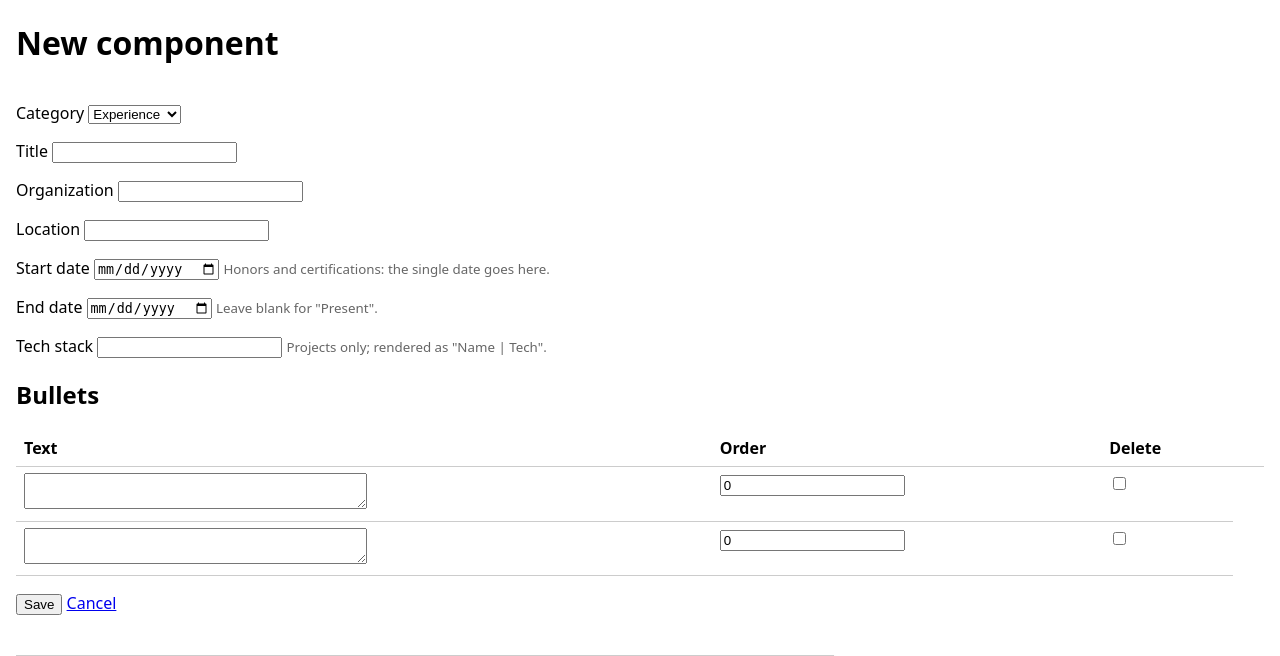
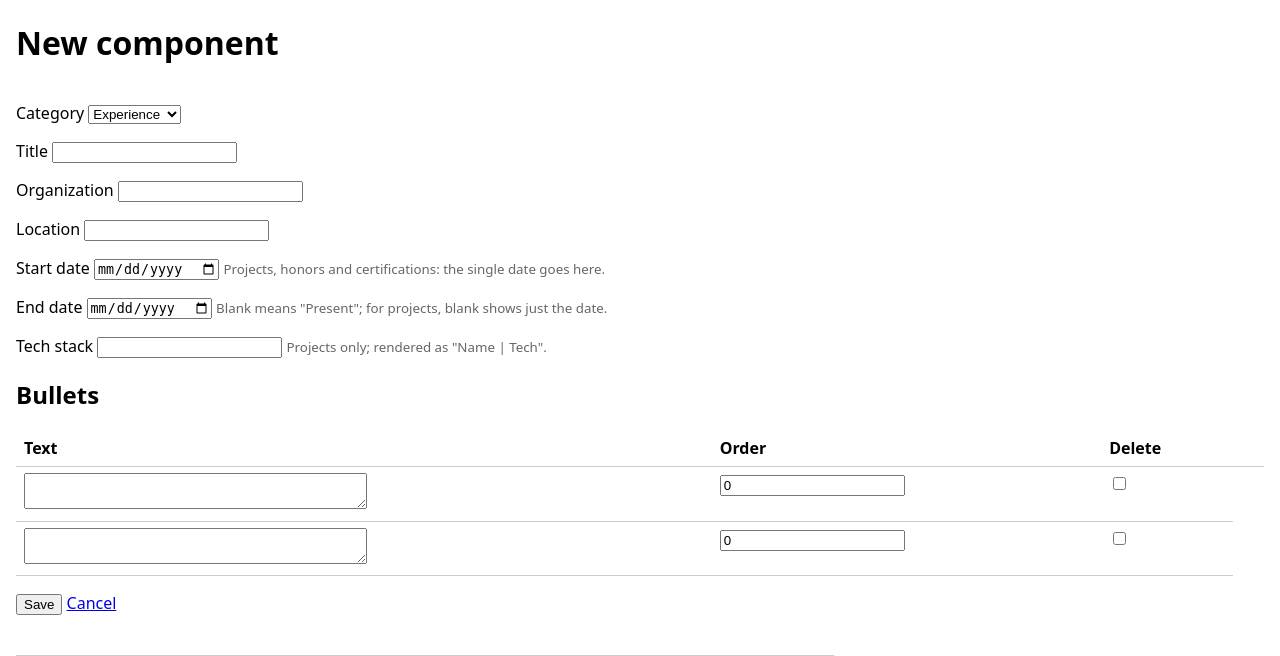
Before and after one commit to nolawimelese/ResumeBank, a Django app: page /components/new/ in a window 1280 px wide. Shown: the part 47-703 px from the top of the page. Run offline with Django 5.2, Linux system fonts and the light colour scheme.

Commit message:
projects end date is now optional

```diff
--- a/bank/forms.py
+++ b/bank/forms.py
@@ -46,8 +46,8 @@ class ComponentForm(forms.ModelForm):
             'end_date': DateInput,
         }
         help_texts = {
-            'start_date': 'Honors and certifications: the single date goes here.',
-            'end_date': 'Leave blank for "Present".',
+            'start_date': 'Projects, honors and certifications: the single date goes here.',
+            'end_date': 'Blank means "Present"; for projects, blank shows just the date.',
             'tech_stack': 'Projects only; rendered as "Name | Tech".',
         }
 
--- a/bank/management/commands/seed.py
+++ b/bank/management/commands/seed.py
@@ -55,7 +55,7 @@ COMPONENTS = [
     ),
     (
         Component.Category.PROJECT, 'Trailhead', '', '',
-        date(2025, 2, 1), date(2025, 5, 15), 'React, Node.js, PostgreSQL, Mapbox',
+        date(2025, 2, 1), None, 'React, Node.js, PostgreSQL, Mapbox',
         [
             'Built a hiking-trail planner with **React** and Mapbox that overlays elevation profiles on routes',
             'Designed a PostGIS schema for 12k trails and exposed it through an Express API',
@@ -64,7 +64,7 @@ COMPONENTS = [
     ),
     (
         Component.Category.PROJECT, 'Tiny Shell', '', '',
-        date(2024, 10, 1), date(2024, 11, 20), 'C, POSIX',
+        date(2024, 10, 1), None, 'C, POSIX',
         [
             'Implemented a Unix shell in **C** supporting pipes, redirection, and job control',
             'Handled SIGCHLD and SIGINT correctly to reap background jobs without zombie processes',
--- a/bank/models.py
+++ b/bank/models.py
@@ -87,7 +87,9 @@ class Component(models.Model):
     Single table for Experience, Project, Leadership, Honor and Certification.
 
     Date convention: Honor and Certification have a single date, stored in
-    start_date. For the other categories a null end_date means "Present".
+    start_date (save() clears end_date). A Project shows start_date alone
+    unless it has an end_date, then a range. For Experience and Leadership a
+    null end_date means "Present".
     """
 
     class Category(models.TextChoices):
@@ -109,8 +111,15 @@ class Component(models.Model):
     # Projects only; rendered as the "Name | Tech" line.
     tech_stack = models.CharField(max_length=200, blank=True)
 
+    SINGLE_DATE = {Category.HONOR, Category.CERTIFICATION}
+
     class Meta:
         ordering = ['category', '-start_date', 'title']
+
+    def save(self, *args, **kwargs):
+        if self.category in self.SINGLE_DATE:
+            self.end_date = None
+        super().save(*args, **kwargs)
 
     def __str__(self):
         if self.organization:
--- a/bank/templates/bank/edit.html
+++ b/bank/templates/bank/edit.html
@@ -11,12 +11,13 @@
     {% csrf_token %}
     {{ form.non_field_errors }}
     {% for field in form %}
-    <p>
+    <p data-field="{{ field.name }}">
         <label for="{{ field.id_for_label }}">{{ field.label }}</label>
         {{ field }}
         {% if field.help_text %}<small class="muted">{{ field.help_text }}</small>{% endif %}
         {{ field.errors }}
     </p>
+    {% if preview and field.name == "end_date" %}<p id="add-end-date" hidden><a href="#">+ add end date</a></p>{% endif %}
     {% endfor %}
 
     <h2>{{ inline_title }}</h2>
--- a/compiler/services.py
+++ b/compiler/services.py
@@ -88,10 +88,15 @@ def fmt_date(d):
 
 
 def date_range(start, end):
-    """Null end means Present (Honor/Certification pass only start, see Component)."""
+    """Null end means Present (Experience/Leadership; see Component)."""
     if start is None:
         return ''
     return f'{fmt_date(start)} -- {fmt_date(end) if end else "Present"}'
+
+
+def date_or_range(start, end):
+    """Projects: just the start date, or a range when an end date is set."""
+    return date_range(start, end) if end else fmt_date(start)
 
 
 def jinja_env():
@@ -106,6 +111,7 @@ def jinja_env():
     env.filters['bullet'] = bullet_markup
     env.filters['date'] = fmt_date
     env.filters['date_range'] = date_range
+    env.filters['date_or_range'] = date_or_range
     return env
 
 
--- a/static/js/component_preview.js
+++ b/static/js/component_preview.js
@@ -4,7 +4,11 @@
  * HTML approximation only; the PDF is the source of truth for line breaks.
  *
  * The helpers below mirror compiler/services.py (fmt_date, date_range,
- * bullet_markup) and the template's per-category headings. Change them together.
+ * date_or_range, bullet_markup) and the template's per-category headings.
+ * Change them together.
+ *
+ * Also shows only the date fields the category uses (Component.SINGLE_DATE):
+ * honors/certs have one date, projects hide the end date behind a link.
  */
 (function () {
     var form = document.querySelector('form.edit-form');
@@ -34,6 +38,11 @@
     function dateRange(start, end) {
         if (!fmtDate(start)) return '';
         return fmtDate(start) + ' – ' + (fmtDate(end) || 'Present');
+    }
+
+    // date_or_range: projects show just the start unless an end is set.
+    function dateOrRange(start, end) {
+        return fmtDate(end) ? dateRange(start, end) : fmtDate(start);
     }
 
     // bullet_markup: escape first, then **bold** (non-greedy, single line).
@@ -78,7 +87,7 @@
         var html = '<h3 class="rs-section">' + (SECTION_TITLES[category] || '') + '</h3>';
 
         if (category === 'project') {
-            html += row(titleWith(title, val('tech_stack')), dateRange(val('start_date'), val('end_date')), 'rs-small');
+            html += row(titleWith(title, val('tech_stack')), dateOrRange(val('start_date'), val('end_date')), 'rs-small');
         } else if (category === 'certification' || category === 'honor') {
             html += row(titleWith(title, org), fmtDate(val('start_date')), 'rs-small');
         } else {
@@ -95,7 +104,37 @@
         sheet.innerHTML = html;
     }
 
+    var startRow = form.querySelector('[data-field="start_date"]');
+    var endRow = form.querySelector('[data-field="end_date"]');
+    var addEnd = document.getElementById('add-end-date');
+    var endExpanded = false;
+
+    function syncDateFields() {
+        if (!startRow || !endRow) return;
+        var category = val('category');
+        var single = category === 'honor' || category === 'certification';
+        var project = category === 'project';
+        if (single) form.elements['end_date'].value = '';
+        var showEnd = !single && (!project || endExpanded || val('end_date') !== '');
+        endRow.hidden = !showEnd;
+        if (addEnd) addEnd.hidden = !project || showEnd;
+        startRow.querySelector('label').textContent = single || (project && !showEnd) ? 'Date' : 'Start date';
+    }
+
+    if (addEnd) {
+        addEnd.querySelector('a').addEventListener('click', function (e) {
+            e.preventDefault();
+            endExpanded = true;
+            syncDateFields();
+            form.elements['end_date'].focus();
+        });
+    }
+
     form.addEventListener('input', render);
-    form.addEventListener('change', render);
+    form.addEventListener('change', function (e) {
+        if (e.target.name === 'category') syncDateFields();
+        render();
+    });
+    syncDateFields();
     render();
 })();
--- a/templates/latex/jakes.tex.j2
+++ b/templates/latex/jakes.tex.j2
@@ -124,7 +124,7 @@
     \BLOCK{set c = item.component }
     \BLOCK{if section.category == 'project' }
     \resumeProjectHeading
-      {\textbf{\VAR{c.title|latex}}\BLOCK{if c.tech_stack } $|$ \emph{\VAR{c.tech_stack|latex}}\BLOCK{endif}}{\VAR{c.start_date|date_range(c.end_date)}}
+      {\textbf{\VAR{c.title|latex}}\BLOCK{if c.tech_stack } $|$ \emph{\VAR{c.tech_stack|latex}}\BLOCK{endif}}{\VAR{c.start_date|date_or_range(c.end_date)}}
     \BLOCK{elif section.category == 'certification' }
     \resumeProjectHeading
       {\textbf{\VAR{c.title|latex}}\BLOCK{if c.organization } $|$ \emph{\VAR{c.organization|latex}}\BLOCK{endif}}{\VAR{c.start_date|date}}
```
Also changed, not shown: CLAUDE.md (+2 -2 lines), bank/tests.py (+19 -0 lines), compiler/tests.py (+15 -0 lines), bank/migrations/0002_project_single_date.py (added).
